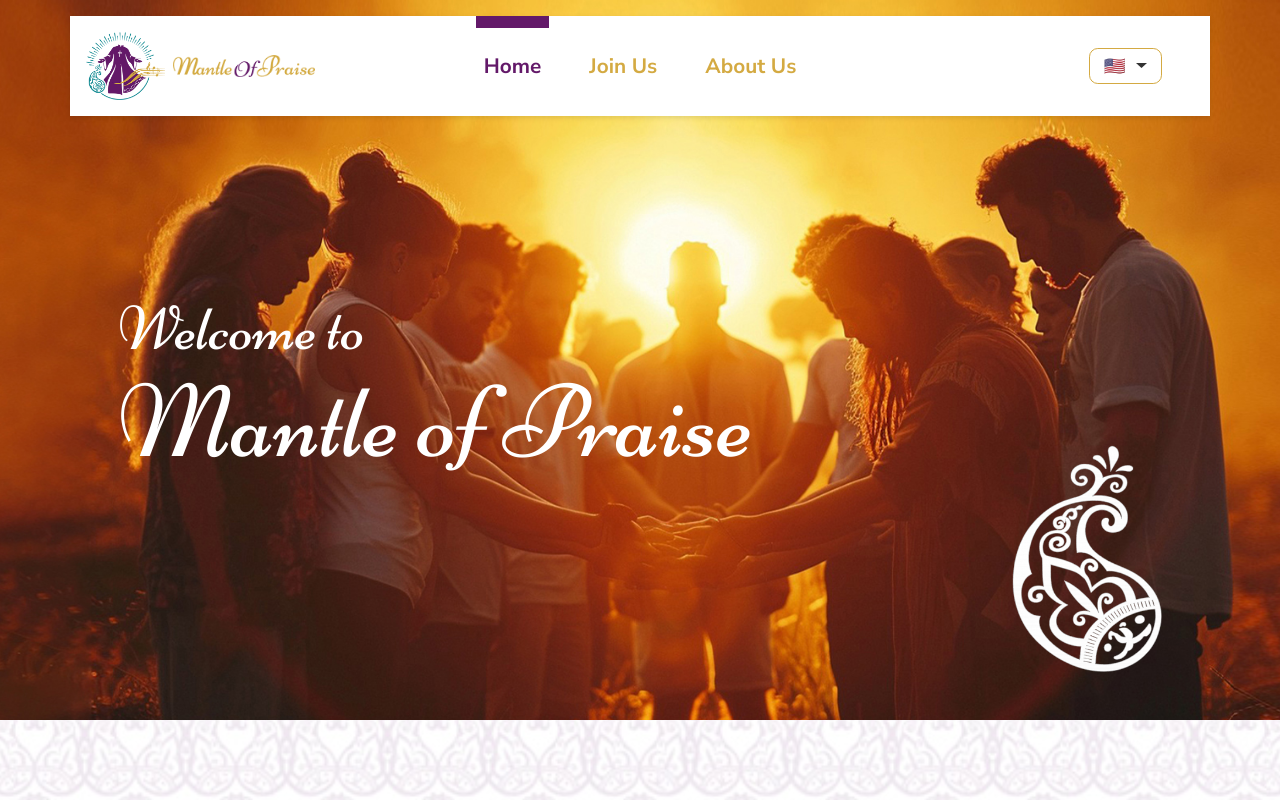
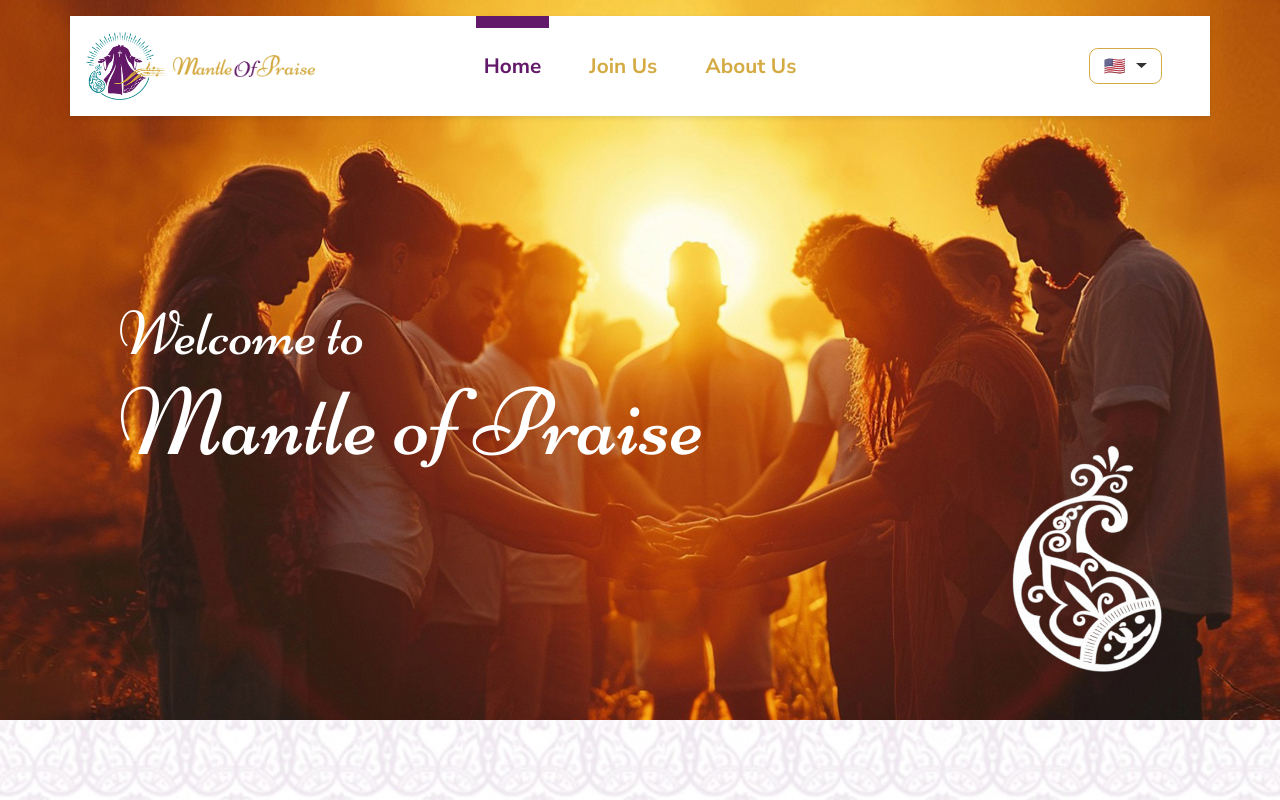
Before and after one commit to Melor-IT/mantleofpraise, a React (Create React App) app: page / in a window 1280 px wide. Shown: the top 800 px of the page. Built offline with nearby package versions, Linux system fonts and the light colour scheme.

Commit message:
Reduce font size

```diff
--- a/src/style/base.scss
+++ b/src/style/base.scss
@@ -37,7 +37,7 @@ p {
 }
 
 h1 {
-  font-size: 6.5rem;
+  font-size: 6rem;
 }
 
 h2 {
```
